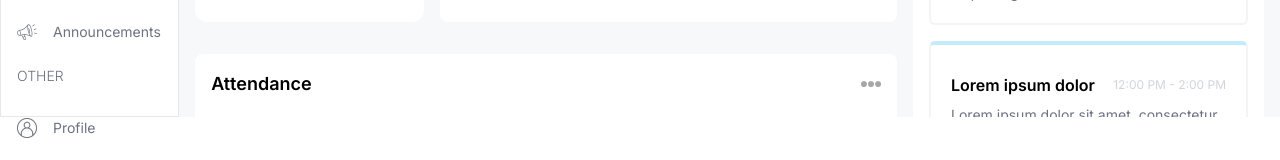
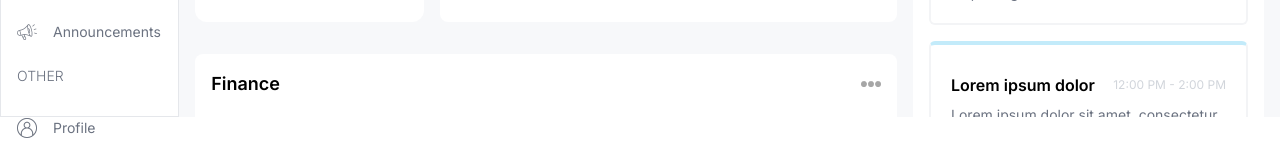
Before and after one commit to kaziabulhasib/sm-dashboard, a Next.js app: page /admin in a window 1280 px wide. Shown: the part 683-843 px from the top of the page. Built offline with nearby package versions, Linux system fonts and the light colour scheme.

Commit message:
admin dashboard complete

```diff
--- a/src/components/FinanceChart.tsx
+++ b/src/components/FinanceChart.tsx
@@ -70,9 +70,9 @@ const data = [
 ];
 const FinanceChart = () => {
   return (
-    <div className='bg-white rounded-lg p-4 h-full w-full'>
+    <div className='bg-white rounded-lg p-2 md:p-4 h-full w-full'>
       <div className='flex justify-between items-center'>
-        <h1 className='text-lg font-semibold'>Attendance</h1>
+        <h1 className='text-lg font-semibold'>Finance</h1>
         <Image src='/moreDark.png' width={20} height={20} alt='' />
       </div>
       <ResponsiveContainer width='100%' height='90%'>
```
